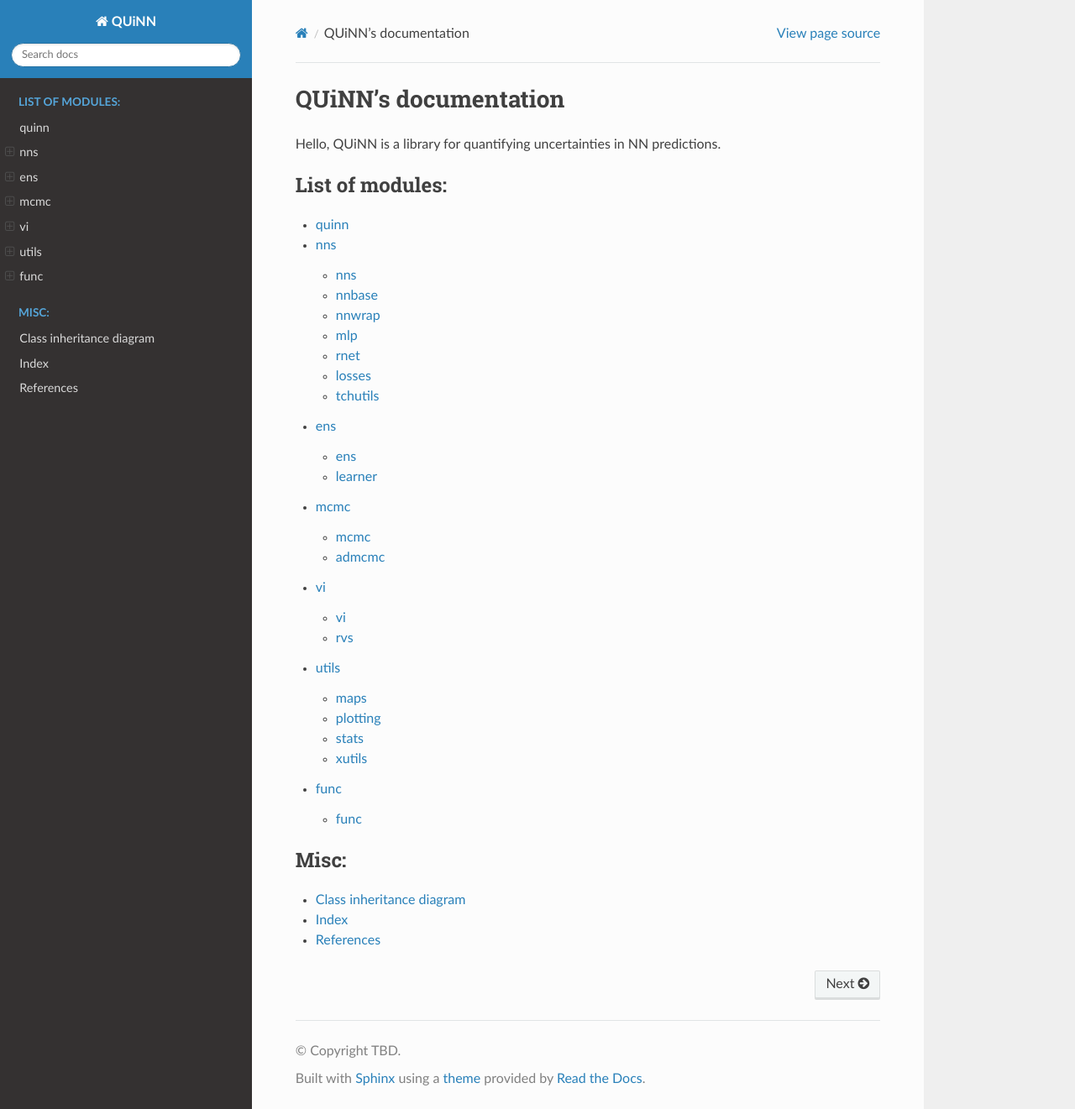
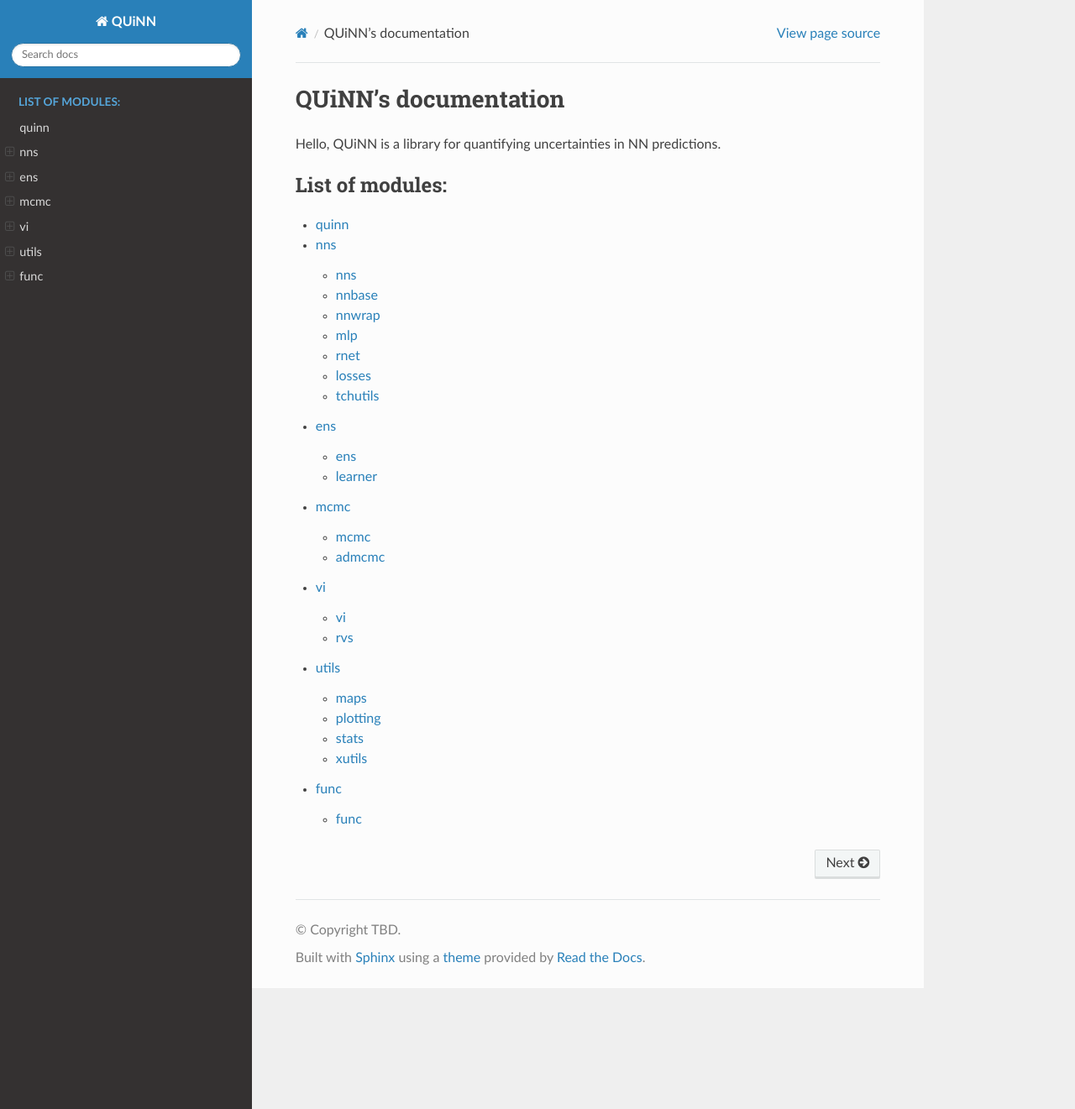
Before and after one commit to sandialabs/quinn, a Sphinx documentation site: the page built from docs/source/index.rst, in a window 1280 px wide and 1321 px high. Shown: the whole window at 84% size. Built offline with Sphinx 7.4.7 and the Read the Docs theme 2.0.0, drawn with Linux system fonts in a browser that asks for light colours.

Commit message:
Update index.rst

```diff
--- a/docs/source/index.rst
+++ b/docs/source/index.rst
@@ -34,6 +34,6 @@
    :maxdepth: 4
    :caption: Misc:
 
-   diagram.rst
+..   diagram.rst
    ind.rst
    refs.rst
```
